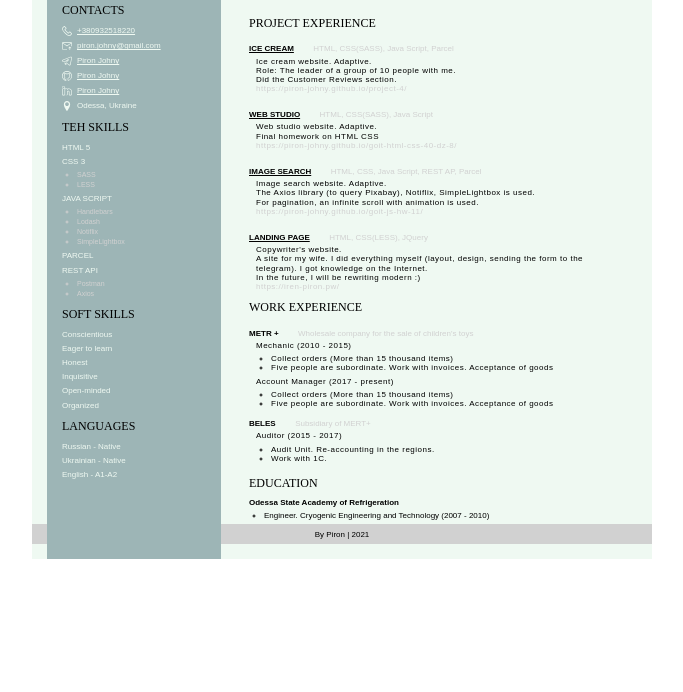
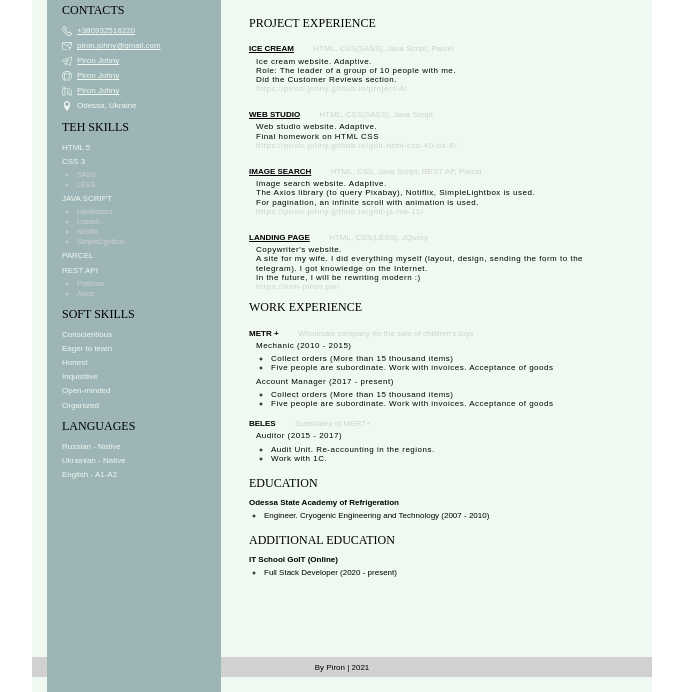
Before and after one commit to piron-johny/resume, a website built with Parcel: page src/index.html in a window 1280 px wide. Shown: the part 171-863 px from the top of the page, without its empty margins (298-981 px from the left). Before the commit the page ends 800 px from the top, so only its background shows below. Built offline with nearby package versions, Linux system fonts and the light colour scheme; a web font is replaced by a local one.

Commit message:
Добавил секцию additional

```diff
--- a/src/partials/main.html
+++ b/src/partials/main.html
@@ -2,4 +2,5 @@
   <include src="./partials/sec-projects.html"></include>
   <include src="./partials/sec-work.html"></include>
   <include src="./partials/sec-education.html"></include>
+  <include src="./partials/sec-additional-education.html"></include>
 </main>
--- /dev/null
+++ b/src/partials/sec-additional-education.html
@@ -0,0 +1,7 @@
+<section class="additional">
+  <h3 class="additional__title">ADDITIONAL EDUCATION</h3>
+  <h4 class="additional__subtitle">IT School GoIT (Online)</h4>
+  <ul class="additional__list">
+    <li class="additional__item">Full Stack Developer (2020 - present)</li>
+  </ul>
+</section>
--- a/src/sass/components/_section.scss
+++ b/src/sass/components/_section.scss
@@ -1,6 +1,7 @@
 .project__title,
 .work__title,
-.education__title {
+.education__title,
+.additional__title {
   text-transform: uppercase;
   font-size: 12px;
   font-family: Belgrano;
@@ -47,19 +48,26 @@
   margin-bottom: 4px;
 }
 .work__activities,
-.education__list {
+.education__list,
+.additional__list {
   margin-bottom: 4px;
   list-style: circle;
   padding-left: 15px;
 }
-.education__subtitle {
+.education__subtitle,
+.additional__subtitle {
   font-weight: 600;
   font-size: 8px;
   margin-bottom: 4px;
 }
-.education__list {
+.education__list,
+.additional__list {
   list-style: circle;
 }
-.education__item {
+.education__item,
+.additional__item {
   font-size: 8px;
 }
+.additional {
+  margin-bottom: 76px;
+}
```
